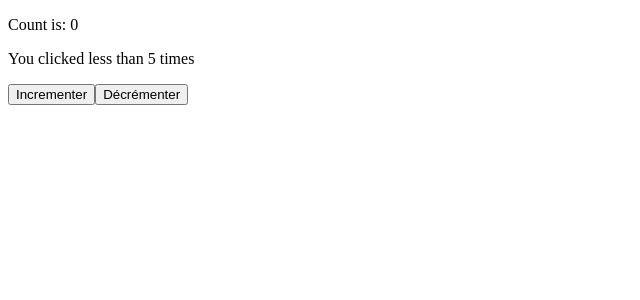
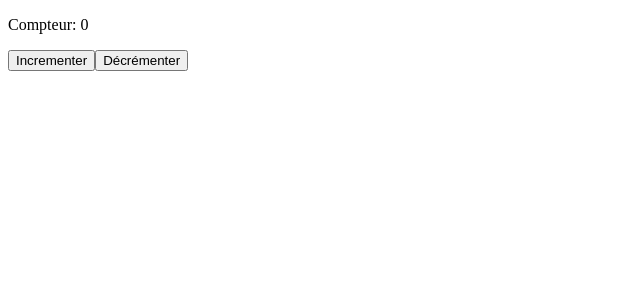
Before and after one commit to dgallula/vue.js_projet1, a Vue app in the folder vue-project1/: page / in a window 1280 px wide. Shown: the top 300 px of the page, without its empty margins (0-640 px from the left). Built offline with nearby package versions, Linux system fonts and the light colour scheme.

Commit message:
v-show ok

```diff
--- a/vue-project1/src/App.vue
+++ b/vue-project1/src/App.vue
@@ -1,10 +1,9 @@
 <template>
-  <p>Count is: {{ count }}</p>
-  <div v-if="count >5 " class="text-red-500">
-    <p>You clicked more than 5 times</p>
-  </div>
-  <div v-else class="text-green-500">
-    <p>You clicked less than 5 times</p>
+  <p>
+    Compteur: {{ count }}
+  </p>
+  <div v-show="count >= 5">
+    <p>Bravo , vous avez cliqué sur le bouton plus de 5 fois </p>
   </div>
 
   <button @click="increment">Incrementer</button>
```
